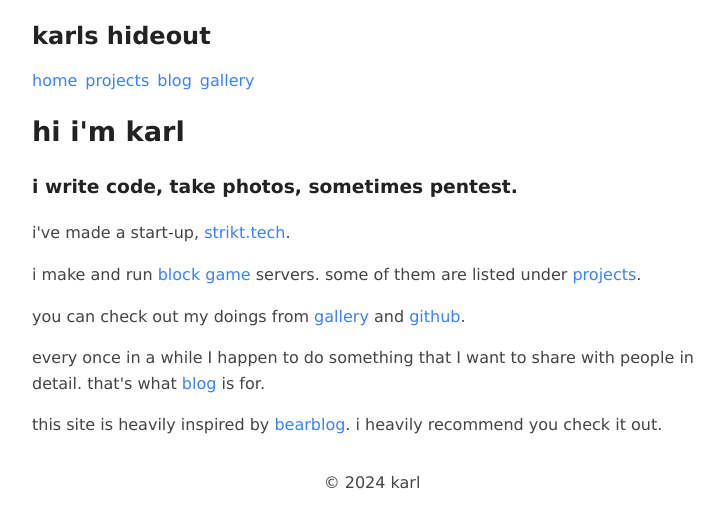
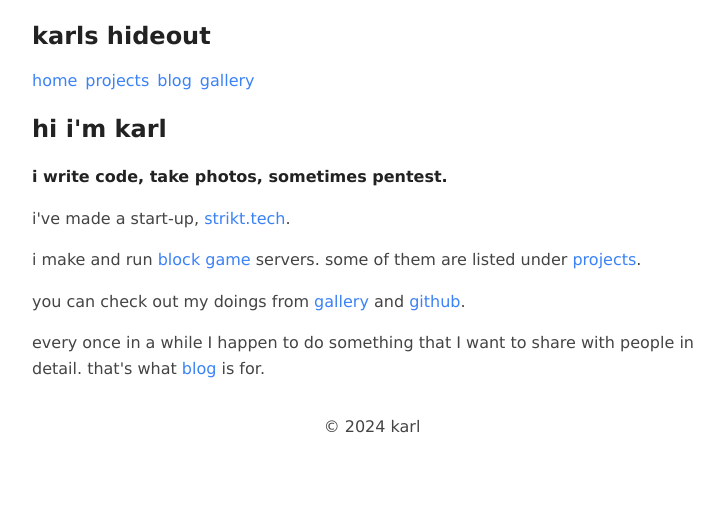
Before and after one commit to therapys/homepage-nextjs, a Next.js app: page / in a window 1280 px wide. Shown: the top 528 px of the page, without its empty margins (268-992 px from the left). Built offline with nearby package versions, Linux system fonts and the light colour scheme.

Commit message:
feat: general progress :3

```diff
--- a/src/app/globals.css
+++ b/src/app/globals.css
@@ -22,7 +22,7 @@
     --heading-color: #eee;
     --text-color: #ddd;
     --link-color: #8cc2dd;
-    --visited-color:  #8b6fcb;
+    --visited-color: #8b6fcb;
     --code-background-color: #000;
     --code-color: #ddd;
     --blockquote-color: #ccc;
@@ -44,7 +44,12 @@ body {
   color: var(--text-color);
 }
 
-h1, h2, h3, h4, h5, h6 {
+h1,
+h2,
+h3,
+h4,
+h5,
+h6 {
   font-family: var(--font-main);
   color: var(--heading-color);
 }
@@ -56,9 +61,16 @@ h1 {
   unicode-bidi: isolate;
 }
 
+h2 {
+  display: block;
+  font-size: 1.5em;
+  font-weight: bold;
+  unicode-bidi: isolate;
+}
+
 h3 {
   display: block;
-    font-size: 1.17em;
+  font-size: 1em;
   margin-block-start: 1em;
   margin-block-end: 1em;
   margin-inline-start: 0px;
--- a/src/app/page.tsx
+++ b/src/app/page.tsx
@@ -2,7 +2,7 @@ export default function Home() {
   return (
     <div>
       <main className="block isolate">
-        <h1>hi i&apos;m karl</h1>
+        <h2>hi i&apos;m karl</h2>
 
         <h3>i write code, take photos, sometimes pentest.</h3>
 
@@ -66,7 +66,7 @@ export default function Home() {
           is for.
         </p>
 
-        <p>
+        {/* <p>
           this site is heavily inspired by{" "}
           <a
             className="text-blue-500 cursor-pointer no-underline hover:underline"
@@ -75,7 +75,7 @@ export default function Home() {
             bearblog
           </a>
           . i heavily recommend you check it out.
-        </p>
+        </p> */}
       </main>
     </div>
   );
```
Lines whose indentation alone changed are shown as unchanged.
